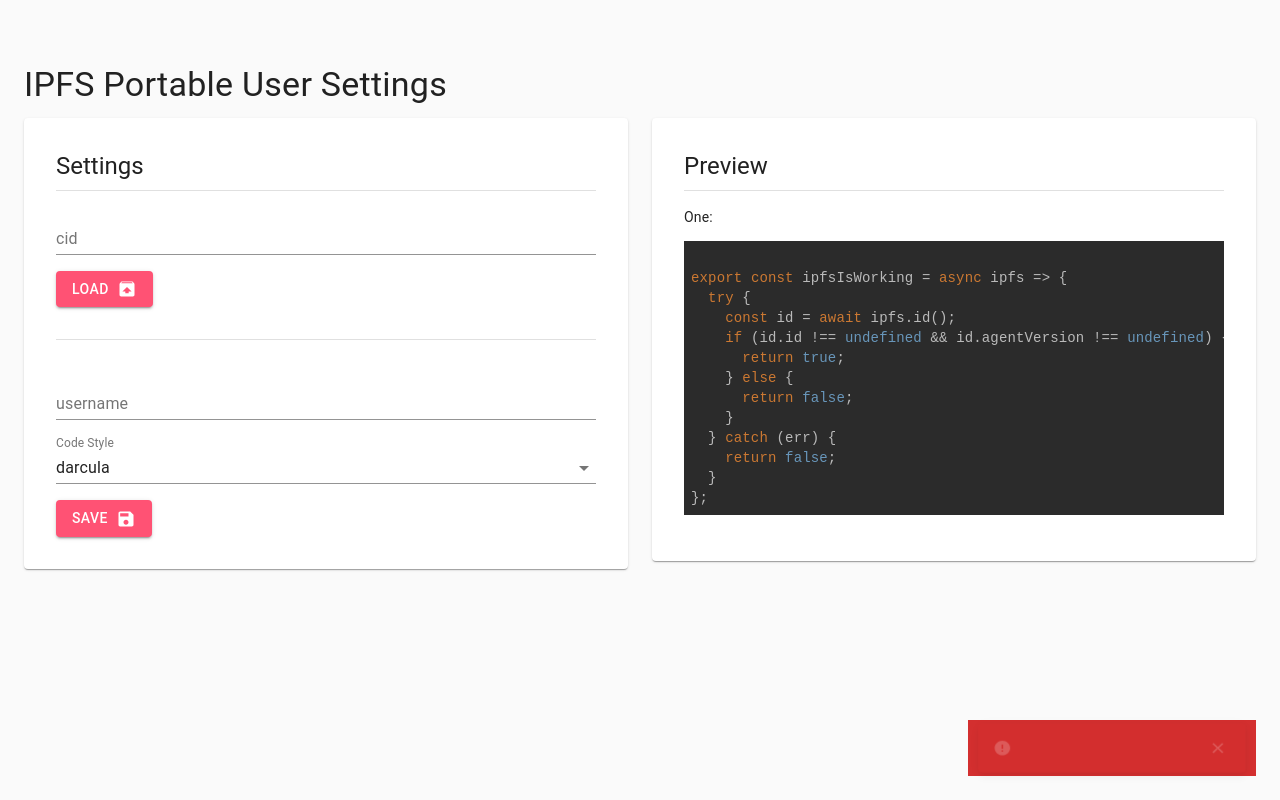
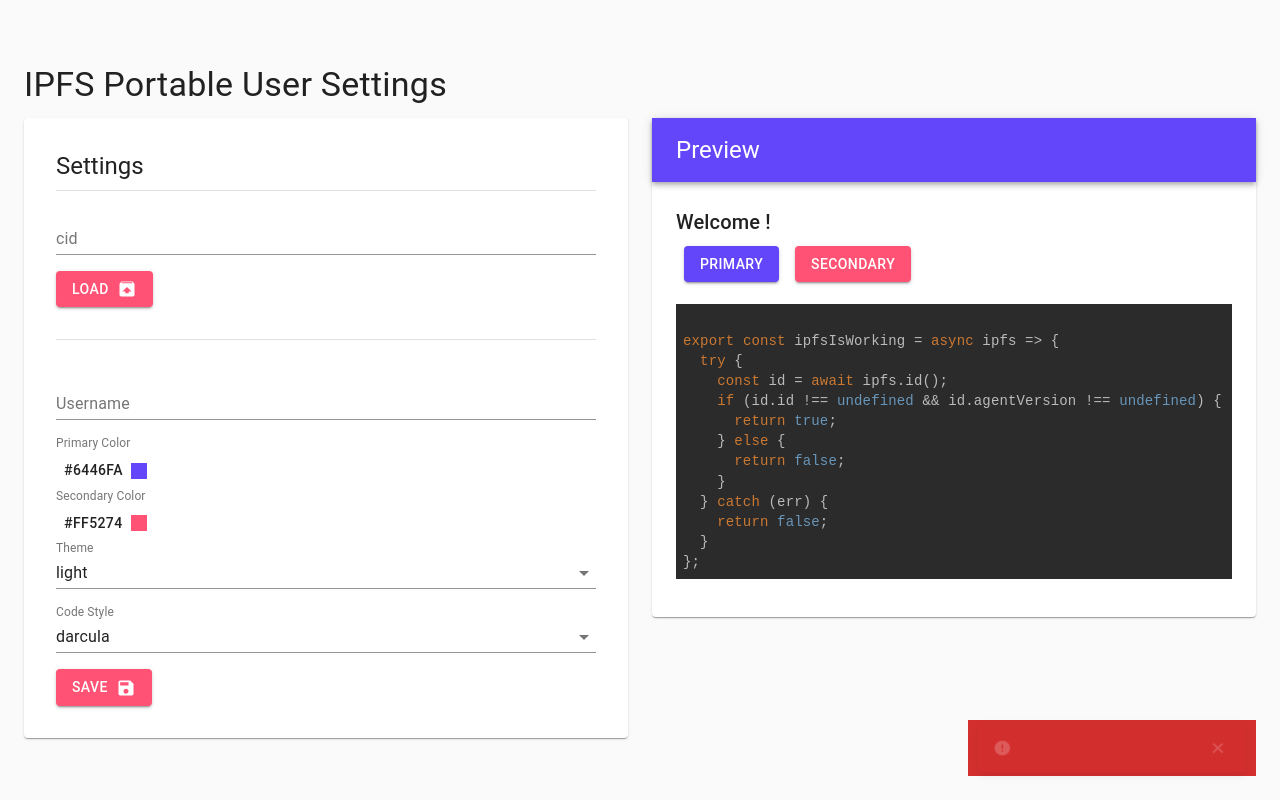
Before and after one commit to fission-codes/ipfs-user-settings, a React (Create React App) app: page / in a window 1280 px wide. Built offline with nearby package versions, Linux system fonts and the light colour scheme.

Commit message:
added real settings including theme+ colors (#10)

```diff
--- a/package.json
+++ b/package.json
@@ -5,8 +5,10 @@
   "dependencies": {
     "@material-ui/core": "^4.3.2",
     "@material-ui/icons": "^4.2.1",
+    "classnames": "^2.2.6",
     "prop-types": "^15.7.2",
     "react": "^16.9.0",
+    "react-color": "^2.17.3",
     "react-dom": "^16.9.0",
     "react-scripts": "3.1.1",
     "react-syntax-highlighter": "^11.0.2"
--- a/src/App.js
+++ b/src/App.js
@@ -5,15 +5,12 @@ import Main from "./components/Main";
 
 const theme = createMuiTheme({
   palette: {
+    // type: "dark",
     primary: {
-      main: "#6446fa",
-      light: "#9e74ff",
-      dark: "#1118c6"
+      main: "#6446fa"
     },
     secondary: {
-      main: "#ff5274",
-      light: "#ff87a2",
-      dark: "#1118c6"
+      main: "#ff5274"
     }
   }
 });
--- /dev/null
+++ b/src/components/ColorPicker.js
@@ -0,0 +1,71 @@
+import React from "react";
+import PropTypes from "prop-types";
+import { withStyles, createStyles } from "@material-ui/core/styles";
+import Button from "@material-ui/core/Button";
+import Popover from "@material-ui/core/Popover";
+import { SwatchesPicker } from "react-color";
+
+class SubmitButton extends React.Component {
+  state = { anchorEl: null };
+
+  openPicker = evt => {
+    evt.preventDefault();
+    this.setState({ anchorEl: evt.currentTarget });
+  };
+
+  closePicker = () => {
+    this.setState({ anchorEl: null });
+  };
+
+  handleChange = evt => {
+    const value = {
+      target: {
+        value: evt.hex
+      }
+    };
+    this.closePicker();
+    this.props.onChange(value);
+  };
+
+  render() {
+    const { value, classes } = this.props;
+    return (
+      <React.Fragment>
+        <Button onClick={this.openPicker}>
+          {value}
+          <div className={classes.preview} style={{ backgroundColor: value }} />
+        </Button>
+        <Popover
+          open={!!this.state.anchorEl}
+          anchorEl={this.state.anchorEl}
+          onClose={this.closePicker}
+        >
+          <SwatchesPicker onChangeComplete={this.handleChange} />
+        </Popover>
+      </React.Fragment>
+    );
+  }
+}
+
+SubmitButton.propTypes = {
+  value: PropTypes.string,
+  onChange: PropTypes.func,
+  classes: PropTypes.objectOf(PropTypes.string)
+};
+
+const styles = theme =>
+  createStyles({
+    button: {
+      "& svg": {
+        fontSize: 20,
+        marginLeft: theme.spacing(1)
+      }
+    },
+    preview: {
+      marginLeft: theme.spacing(1),
+      width: theme.spacing(2),
+      height: theme.spacing(2)
+    }
+  });
+
+export default withStyles(styles)(SubmitButton);
--- a/src/components/Main.js
+++ b/src/components/Main.js
@@ -3,7 +3,6 @@ import PropTypes from "prop-types";
 import { withStyles, createStyles } from "@material-ui/core/styles";
 import Container from "@material-ui/core/Container";
 import Grid from "@material-ui/core/Grid";
-import Paper from "@material-ui/core/Paper";
 import Typography from "@material-ui/core/Typography";
 import PreferenceForm from "./PreferenceForm";
 import Preview from "./Preview";
@@ -16,6 +15,10 @@ class Main extends React.Component {
     cid: "",
     preferences: {
       username: "",
+      primaryColor: "#6446fa",
+      secondaryColor: "#ff5274",
+      theme: "light",
+      font: "Roboto",
       codeStyle: "darcula"
     },
     justSaved: false,
@@ -104,7 +107,6 @@ class Main extends React.Component {
         {/* <div className={classes.main}> */}
         <Grid container spacing={3}>
           <Grid item sm={12} md={6}>
-            <Paper className={classes.paper}>
             <PreferenceForm
               cid={this.state.cid}
               preferences={this.state.preferences}
@@ -115,15 +117,12 @@ class Main extends React.Component {
               onLoad={this.handleLoad}
               onSave={this.handleSave}
             />
-            </Paper>
           </Grid>
           <Grid item sm={12} md={6}>
-            <Paper className={classes.paper}>
             <Preview
               cid={this.state.cid}
               preferences={this.state.preferences}
             />
-            </Paper>
           </Grid>
         </Grid>
         {/* </div> */}
@@ -143,13 +142,10 @@ Main.propTypes = {
 const styles = theme =>
   createStyles({
     container: {
-      marginTop: 64
+      marginTop: theme.spacing(8)
     },
     main: {
       display: "flex"
-    },
-    paper: {
-      padding: 32
     }
   });
 
--- a/src/components/PreferenceForm.js
+++ b/src/components/PreferenceForm.js
@@ -1,6 +1,7 @@
 import React from "react";
 import PropTypes from "prop-types";
 import { withStyles, createStyles } from "@material-ui/core/styles";
+import Paper from "@material-ui/core/Paper";
 import Typography from "@material-ui/core/Typography";
 import TextField from "@material-ui/core/TextField";
 import InputLabel from "@material-ui/core/InputLabel";
@@ -9,6 +10,7 @@ import MenuItem from "@material-ui/core/MenuItem";
 import Divider from "@material-ui/core/Divider";
 import LoadIcon from "@material-ui/icons/Unarchive";
 import SaveIcon from "@material-ui/icons/Save";
+import ColorPicker from "./ColorPicker";
 import SubmitButton from "./SubmitButton";
 import styleOptions from "../utils/styleOptions";
 import PrefPropType from "../utils/prefPropType";
@@ -27,7 +29,7 @@ class PreferenceForm extends React.Component {
     const { preferences, justSaved, justLoaded, classes } = this.props;
 
     return (
-      <div className={classes.root}>
+      <Paper className={classes.root}>
         <Typography variant="h5" className={classes.header}>
           Settings
         </Typography>
@@ -49,12 +51,36 @@ class PreferenceForm extends React.Component {
         <Divider className={classes.divider} />
         <form onSubmit={this.props.onSave}>
           <TextField
-            label="username"
+            label="Username"
             value={preferences.username}
             onChange={this.handlePrefChange("username")}
             fullWidth
             className={classes.input}
           />
+          <InputLabel shrink>Primary Color</InputLabel>
+          <ColorPicker
+            value={preferences.primaryColor}
+            onChange={this.handlePrefChange("primaryColor")}
+          />
+          <InputLabel shrink>Secondary Color</InputLabel>
+          <ColorPicker
+            value={preferences.secondaryColor}
+            onChange={this.handlePrefChange("secondaryColor")}
+          />
+          <InputLabel shrink>Theme</InputLabel>
+          <Select
+            value={preferences.theme}
+            onChange={this.handlePrefChange("theme")}
+            fullWidth
+            className={classes.input}
+          >
+            <MenuItem key="light" value="light">
+              light
+            </MenuItem>
+            <MenuItem key="dark" value="dark">
+              dark
+            </MenuItem>
+          </Select>
           <InputLabel shrink>Code Style</InputLabel>
           <Select
             value={preferences.codeStyle}
@@ -75,7 +101,7 @@ class PreferenceForm extends React.Component {
             submitted={justSaved}
           />
         </form>
-      </div>
+      </Paper>
     );
   }
 }
@@ -95,6 +121,7 @@ PreferenceForm.propTypes = {
 const styles = theme =>
   createStyles({
     root: {
+      padding: theme.spacing(4),
       width: "100%"
     },
     header: {
@@ -103,11 +130,11 @@ const styles = theme =>
       marginBottom: theme.spacing(2)
     },
     divider: {
-      marginTop: 32,
-      marginBottom: 32
+      marginTop: theme.spacing(4),
+      marginBottom: theme.spacing(4)
     },
     input: {
-      marginBottom: 16,
+      marginBottom: theme.spacing(2),
       width: "100%",
       display: "block"
     }
--- a/src/components/Preview.js
+++ b/src/components/Preview.js
@@ -1,7 +1,18 @@
 import React from "react";
 import PropTypes from "prop-types";
-import { withStyles, createStyles } from "@material-ui/core/styles";
+import classnames from "classnames";
+import {
+  withStyles,
+  createStyles,
+  MuiThemeProvider,
+  createMuiTheme
+} from "@material-ui/core/styles";
+import Paper from "@material-ui/core/Paper";
 import Typography from "@material-ui/core/Typography";
+import AppBar from "@material-ui/core/AppBar";
+import Toolbar from "@material-ui/core/Toolbar";
+import Container from "@material-ui/core/Container";
+import Button from "@material-ui/core/Button";
 import { Light as SyntaxHighlighter } from "react-syntax-highlighter";
 import js from "react-syntax-highlighter/dist/esm/languages/hljs/javascript";
 import * as codeStyles from "react-syntax-highlighter/dist/esm/styles/hljs";
@@ -10,21 +21,65 @@ import PrefPropType from "../utils/prefPropType";
 SyntaxHighlighter.registerLanguage("javascript", js);
 
 class Preview extends React.Component {
+  getTheme = preferences => {
+    return createMuiTheme({
+      palette: {
+        primary: {
+          main: preferences.primaryColor
+        },
+        secondary: {
+          main: preferences.secondaryColor
+        }
+      }
+    });
+  };
+
   render() {
     const { preferences = {}, classes } = this.props;
+    const theme = this.getTheme(preferences);
+    const isDark = preferences.theme === "dark";
+
     return (
-      <div className={classes.root}>
-        <Typography variant="h5" className={classes.header}>
-          Preview
+      <Paper
+        className={classnames(
+          classes.root,
+          isDark ? classes.darkTheme : classes.lightTheme
+        )}
+      >
+        <MuiThemeProvider theme={theme}>
+          <AppBar position="relative">
+            <Toolbar>
+              <Typography variant="h5">Preview</Typography>
+            </Toolbar>
+          </AppBar>
+          <Container className={classes.container}>
+            <Typography variant="h6">
+              Welcome {preferences.username}!
             </Typography>
-        <div>One: {preferences.username}</div>
+            <Button
+              color="primary"
+              variant="contained"
+              className={classes.button}
+            >
+              Primary
+            </Button>
+            <Button
+              color="secondary"
+              variant="contained"
+              className={classes.button}
+            >
+              Secondary
+            </Button>
+
             <SyntaxHighlighter
               language="javascript"
               style={codeStyles[preferences.codeStyle]}
             >
               {codeSample}
             </SyntaxHighlighter>
-      </div>
+          </Container>
+        </MuiThemeProvider>
+      </Paper>
     );
   }
 }
@@ -39,10 +94,17 @@ const styles = theme =>
     root: {
       width: "100%"
     },
-    header: {
-      borderBottom: `1px solid ${theme.palette.divider}`,
-      paddingBottom: theme.spacing(1),
-      marginBottom: theme.spacing(2)
+    lightTheme: {},
+    darkTheme: {
+      backgroundColor: "#424242",
+      color: "#fff"
+    },
+    container: {
+      paddingTop: theme.spacing(3),
+      paddingBottom: theme.spacing(3)
+    },
+    button: {
+      margin: theme.spacing(1)
     }
   });
 
--- a/src/utils/prefPropType.js
+++ b/src/utils/prefPropType.js
@@ -2,5 +2,9 @@ import PropTypes from "prop-types";
 
 export default PropTypes.shape({
   username: PropTypes.string,
+  primaryColor: PropTypes.string,
+  secondaryColor: PropTypes.string,
+  theme: PropTypes.string,
+  font: PropTypes.string,
   codeStyle: PropTypes.string
 });
```
Also changed, not shown: 1 other file (tests, documents, lock files or other folders). Lines whose indentation alone changed are shown as unchanged.
